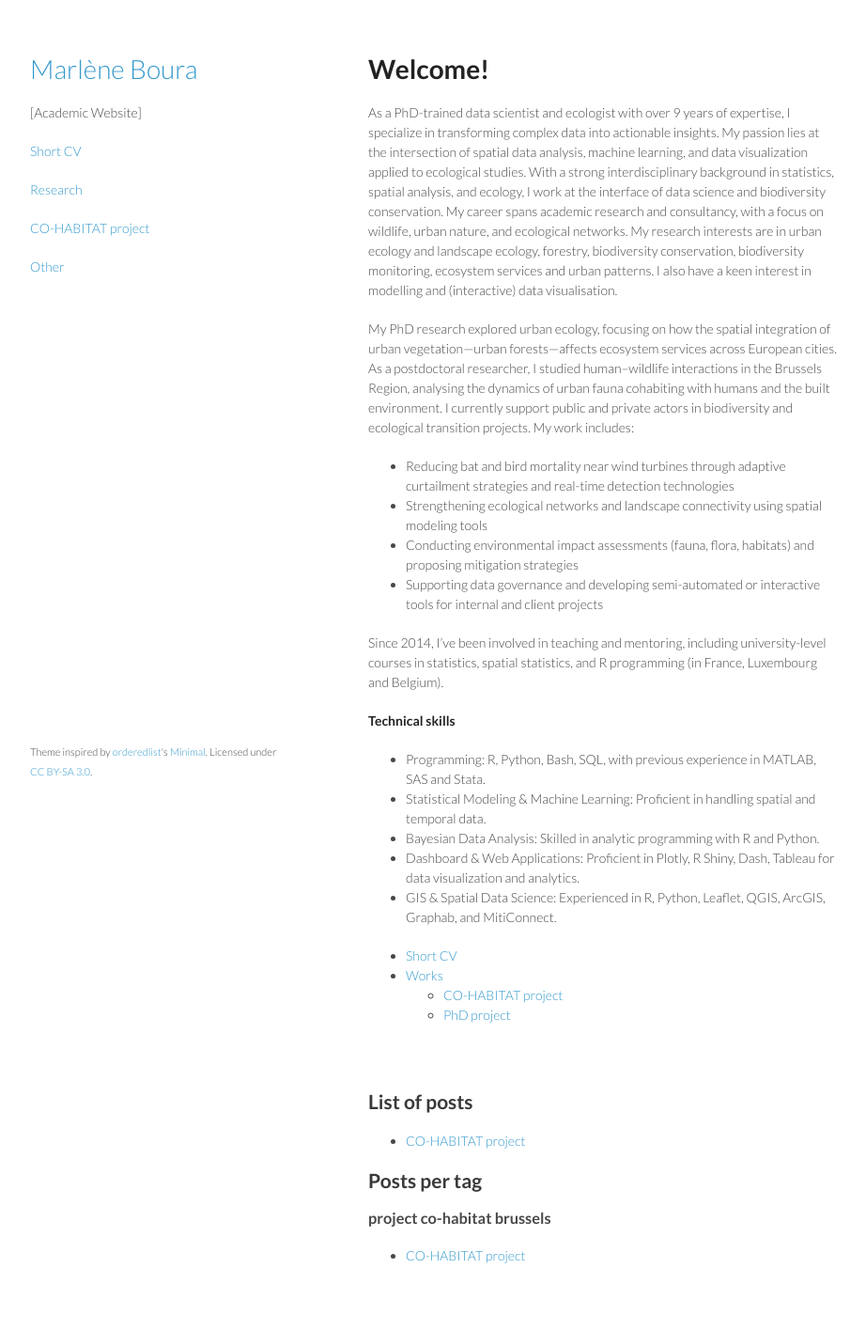
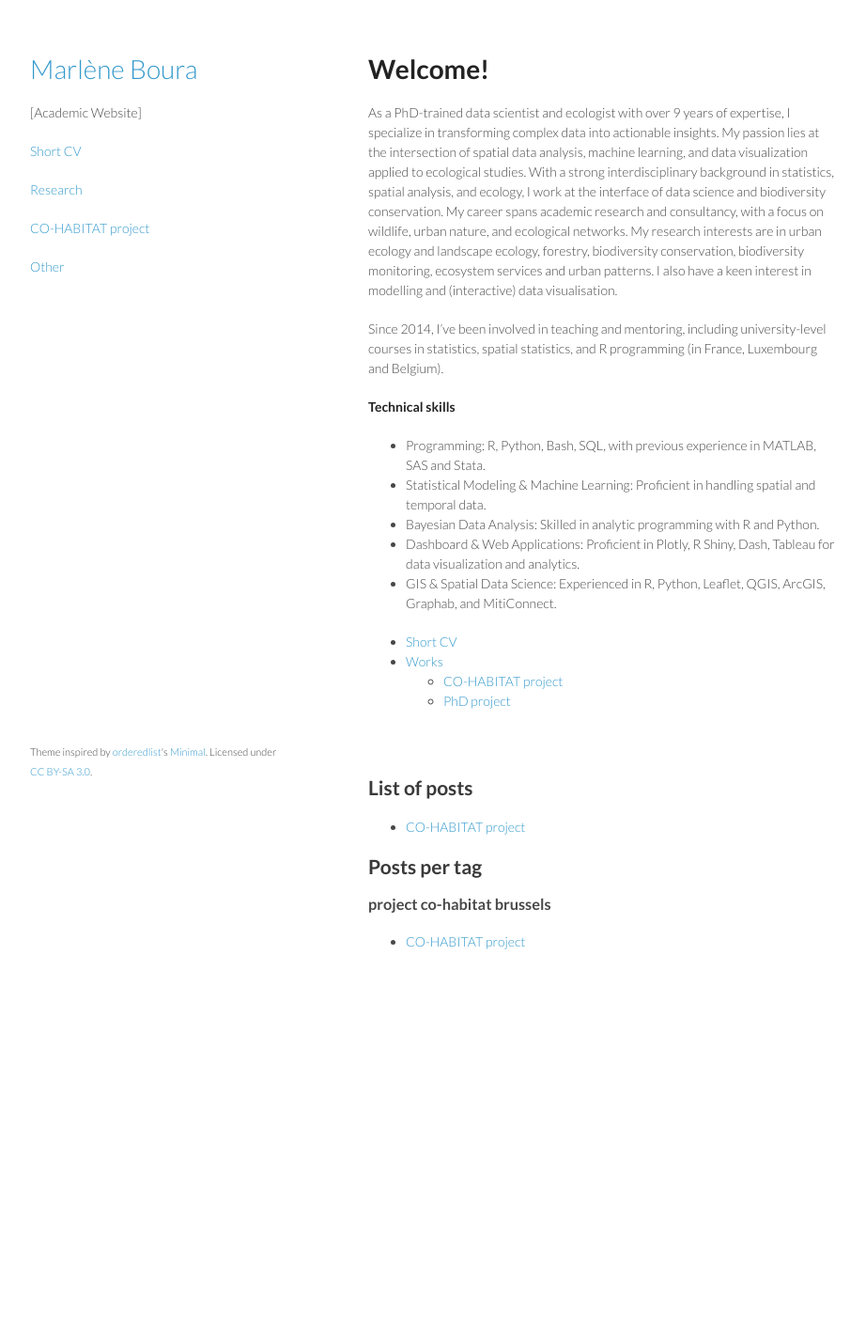
Before and after one commit to mboura/mboura.github.io, a Jekyll site: the page built from index.md, in a window 1280 px wide. Shown: the whole page at 94% size, without its empty margins (178-1100 px from the left). Built offline with Jekyll 4.4.1, drawn with Linux system fonts in a browser that asks for light colours; a script that is not in the unit is left out; after the commit the page ends 1082 px from its top, so only the background shows below that.

Commit message:
Update index.md

```diff
--- a/index.md
+++ b/index.md
@@ -8,13 +8,6 @@ title:  "Welcome!"
 As a PhD-trained data scientist and ecologist with over 9 years of expertise, I specialize in transforming complex data into actionable insights. My passion lies at the intersection of spatial data analysis, machine learning, and data visualization applied to ecological studies.
 With a strong interdisciplinary background in statistics, spatial analysis, and ecology, I work at the interface of data science and biodiversity conservation. My career spans academic research and consultancy, with a focus on wildlife, urban nature, and ecological networks.
 My research interests are in urban ecology and landscape ecology, forestry, biodiversity conservation, biodiversity monitoring, ecosystem services and urban patterns. I also have a keen interest in modelling and (interactive) data visualisation.
-
-My PhD research explored urban ecology, focusing on how the spatial integration of urban vegetation—urban forests—affects ecosystem services across European cities. As a postdoctoral researcher, I studied human–wildlife interactions in the Brussels Region, analysing the dynamics of urban fauna cohabiting with humans and the built environment.
-I currently support public and private actors in biodiversity and ecological transition projects. My work includes:
-- Reducing bat and bird mortality near wind turbines through adaptive curtailment strategies and real-time detection technologies
-- Strengthening ecological networks and landscape connectivity using spatial modeling tools
-- Conducting environmental impact assessments (fauna, flora, habitats) and proposing mitigation strategies
-- Supporting data governance and developing semi-automated or interactive tools for internal and client projects
 
 Since 2014, I’ve been involved in teaching and mentoring, including university-level courses in statistics, spatial statistics, and R programming (in France, Luxembourg and Belgium).
 
```
